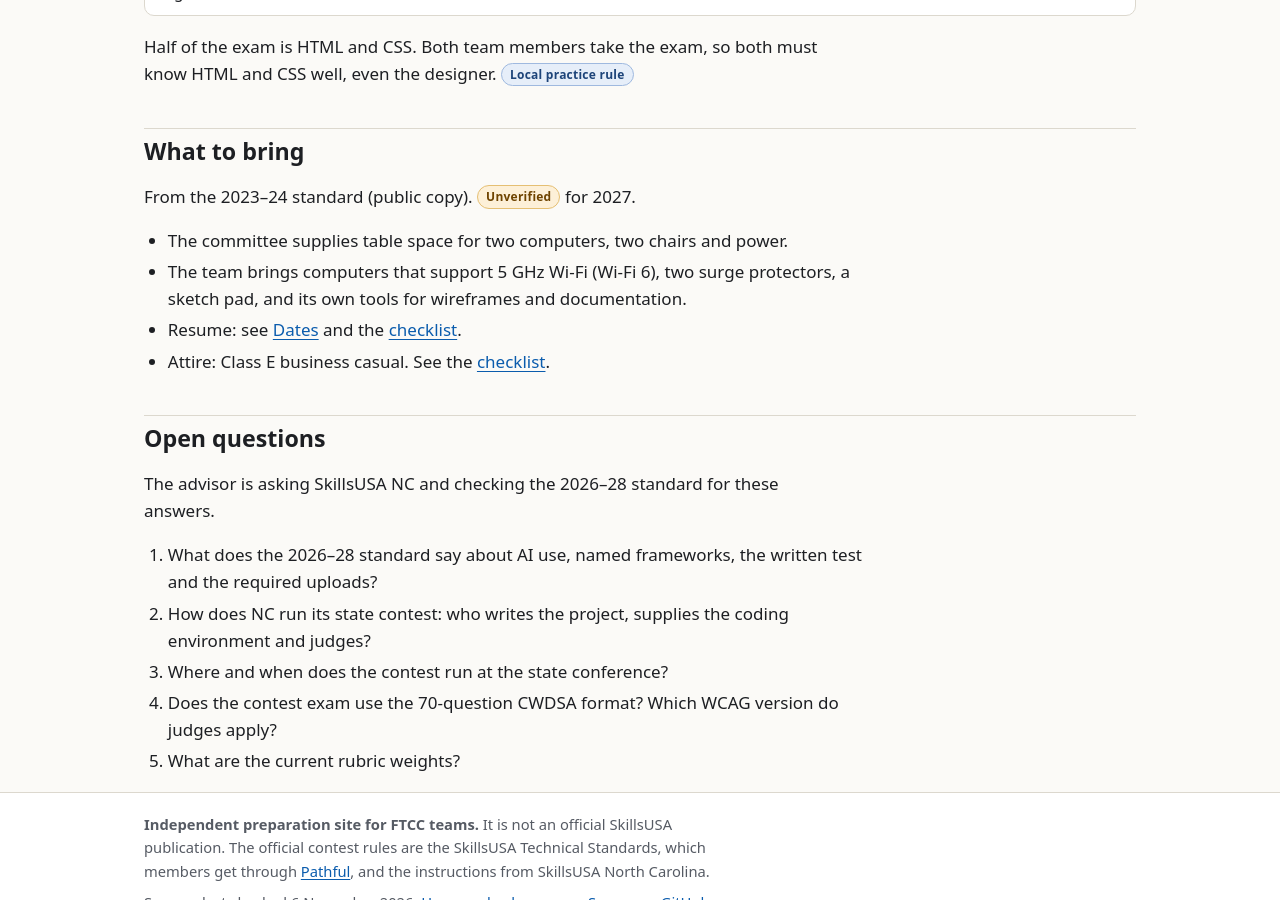
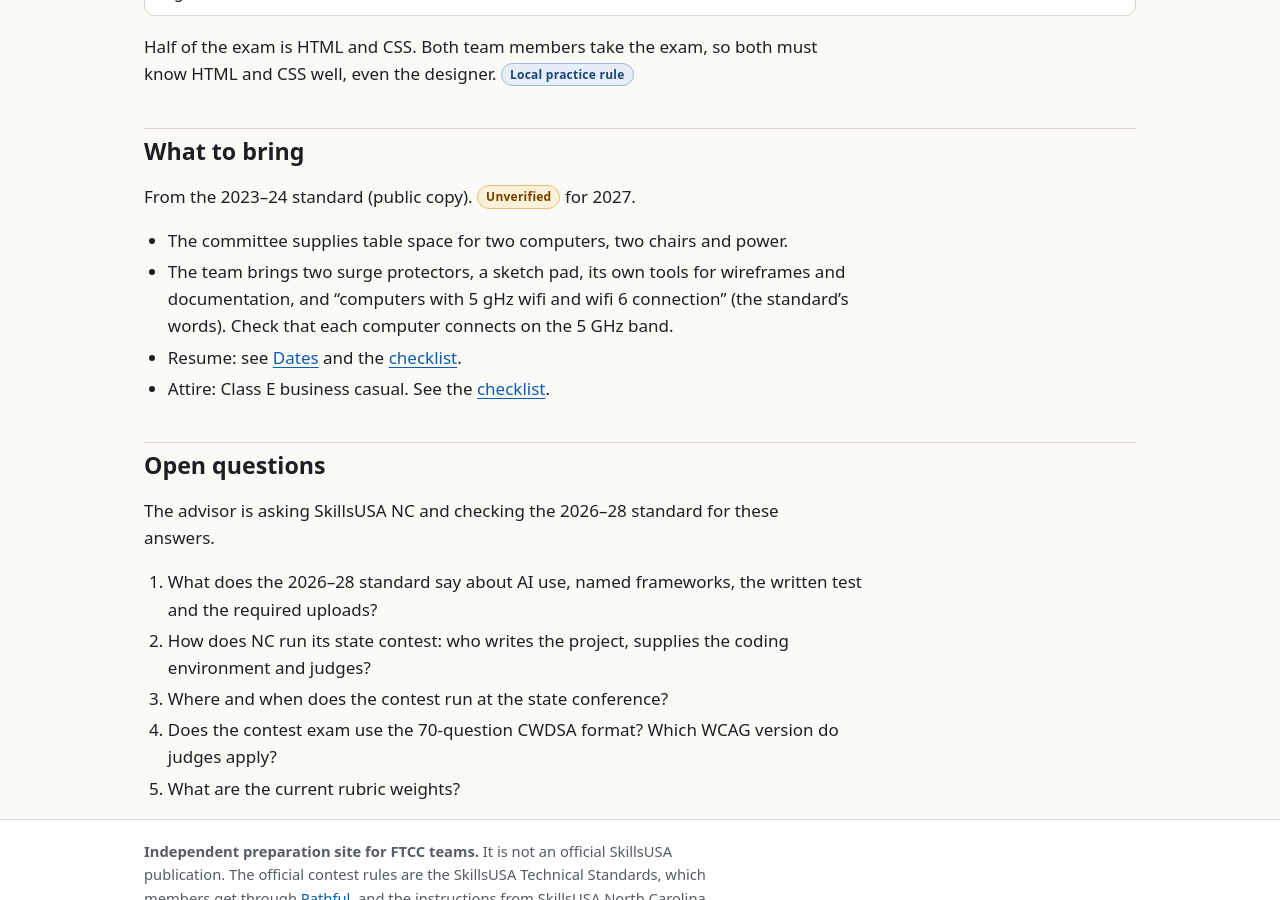
Before and after one commit to norrisaftcc/project-skillsusa, a Jekyll site: the page built from docs/web-design.md, in a window 1280 px wide and 900 px high, scrolled down 3211 px. Built offline with Jekyll 4.4.1, drawn with Linux system fonts in a browser that asks for light colours.

Commit message:
Fix five review findings on the Pages site (#6)
Save scorecard evidence notes with the scores. Mark attire, the
reference manual and the Wi-Fi item Unverified for 2027 on the
checklist. Give the Computer Programming scoring criteria their
source and status. Quote the 2023-24 standard on Wi-Fi.

Co-Authored-By: Claude Opus 5.5 <noreply@anthropic.com>
Claude-Session: https://claude.ai/code/session_01G7bpGerXKS3gEfTyQjaRom

```diff
--- a/docs/assets/site.js
+++ b/docs/assets/site.js
@@ -144,11 +144,22 @@
     });
     update();
 
+    // The evidence notes are saved with the scores, so a restored card keeps its reasons.
+    var notes = root.querySelector("textarea");
+    if (notes) {
+      if (typeof state.notes === "string") notes.value = state.notes;
+      notes.addEventListener("input", function () {
+        state.notes = notes.value;
+        store.set(key, state);
+      });
+    }
+
     var reset = document.querySelector("[data-score-reset]");
     if (reset) reset.addEventListener("click", function () {
       state = {};
       store.set(key, state);
       inputs.forEach(function (i) { i.value = ""; });
+      if (notes) notes.value = "";
       update();
     });
 
--- a/docs/checklist.html
+++ b/docs/checklist.html
@@ -33,7 +33,7 @@ description: Readiness checklist for FTCC SkillsUSA competitors and coaches, 202
 <p>NC gives a <a href="https://www.skillsusanc.org/competition-guidelines">resume guide, a template and a college sample</a>. The 2023–24 Web Design standard set a 10-point penalty for a missing national resume <span class="status status-unverified">Unverified</span> for 2027.</p>
 
 <h2 id="attire">Attire</h2>
-<p>Class E business casual. <span class="status status-confirmed">Confirmed</span> (<a href="https://resources.finalsite.net/images/v1700063899/gcitorg/xarycrundehj64ktd4ef/WebDesignandDevelopment2023-24.pdf">2023–24 standard</a>, <a href="https://www.skillsusanc.org/state-conference-information">NC 2026 information</a>). Wear it to orientation, the contest, and the opening and awards ceremonies.</p>
+<p>Class E business casual. <span class="status status-confirmed">Confirmed</span> for 2026 and earlier; <span class="status status-unverified">Unverified</span> for 2027 (sources: <a href="https://resources.finalsite.net/images/v1700063899/gcitorg/xarycrundehj64ktd4ef/WebDesignandDevelopment2023-24.pdf">2023–24 standard</a>, <a href="https://resources.finalsite.net/images/v1731606870/mntechnologycom/zuf7qkvhzy47udu1mk51/ComputerProgramming2024-26.pdf">2024–26 Computer Programming standard</a>, <a href="https://www.skillsusanc.org/state-conference-information">NC 2026 information</a>). Wear it to orientation, the contest, and the opening and awards ceremonies.</p>
 <ul class="check-group">
   <li><label><input type="checkbox" data-id="polo"><span><span class="check-text">Official white SkillsUSA polo shirt. (At NC state, a white polo without the logo is allowed. Cover any school or business logo.)</span><span class="check-who">Competitor</span></span></label></li>
   <li><label><input type="checkbox" data-id="slacks"><span><span class="check-text">Black dress slacks, or a black dress skirt of knee length or longer.</span><span class="check-who">Competitor</span></span></label></li>
@@ -43,9 +43,9 @@ description: Readiness checklist for FTCC SkillsUSA competitors and coaches, 202
 <h2 id="equipment">Equipment</h2>
 <ul class="check-group">
   <li><label><input type="checkbox" data-id="computer"><span><span class="check-text">My contest computer works away from campus, with no school network locks.</span><span class="check-who">Competitor</span></span></label></li>
-  <li><label><input type="checkbox" data-id="wifi"><span><span class="check-text">Web Design: our computers connect to 5 GHz Wi-Fi.</span><span class="check-who">Web Design competitors</span></span></label></li>
+  <li><label><input type="checkbox" data-id="wifi"><span><span class="check-text">Web Design: our computers connect on the 5 GHz Wi-Fi band. The 2023–24 standard also names a Wi-Fi 6 connection. <span class="status status-unverified">Unverified</span> for 2027 (<a href="{{ '/web-design/#what-to-bring' | relative_url }}">what to bring</a>)</span><span class="check-who">Web Design competitors</span></span></label></li>
   <li><label><input type="checkbox" data-id="offline"><span><span class="check-text">Computer Programming: my software is licensed, installed and runs offline. I have admin rights.</span><span class="check-who">Computer Programming competitors</span></span></label></li>
-  <li><label><input type="checkbox" data-id="kit"><span><span class="check-text">Surge protector(s), chargers, pens or pencils, paper or a sketch pad. Computer Programming: one reference manual.</span><span class="check-who">Competitor</span></span></label></li>
+  <li><label><input type="checkbox" data-id="kit"><span><span class="check-text">Surge protector(s), chargers, pens or pencils, paper or a sketch pad. Computer Programming: one coding reference manual, as the 2024–26 standard allows. <span class="status status-unverified">Unverified</span> for 2027 (<a href="{{ '/computer-programming/#what-to-bring' | relative_url }}">what to bring</a>)</span><span class="check-who">Competitor</span></span></label></li>
   <li><label><input type="checkbox" data-id="phone"><span><span class="check-text">I know where to leave my phone and smartwatch. They are not allowed in the contest area.</span><span class="check-who">Competitor</span></span></label></li>
 </ul>
 
--- a/docs/practice/scorecard.html
+++ b/docs/practice/scorecard.html
@@ -57,7 +57,7 @@ description: Local 100-point practice rubric for FTCC SkillsUSA Web Design teams
 
   <div class="button-row js-only">
     <button type="button" data-score-export>Download as text</button>
-    <button type="button" class="secondary" data-score-reset>Clear scores</button>
+    <button type="button" class="secondary" data-score-reset>Clear scores and notes</button>
   </div>
 </div>
 
--- a/docs/web-design.md
+++ b/docs/web-design.md
@@ -87,7 +87,7 @@ Half of the exam is HTML and CSS. Both team members take the exam, so both must
 From the 2023–24 standard (public copy). {% include status.html s="unverified" %} for 2027.
 
 - The committee supplies table space for two computers, two chairs and power.
-- The team brings computers that support 5 GHz Wi-Fi (Wi-Fi 6), two surge protectors, a sketch pad, and its own tools for wireframes and documentation.
+- The team brings two surge protectors, a sketch pad, its own tools for wireframes and documentation, and "computers with 5 gHz wifi and wifi 6 connection" (the standard's words). Check that each computer connects on the 5 GHz band.
 - Resume: see [Dates]({{ '/dates/' | relative_url }}) and the [checklist]({{ '/checklist/' | relative_url }}).
 - Attire: Class E business casual. See the [checklist]({{ '/checklist/#attire' | relative_url }}).
 
```
Also changed, not shown: docs/computer-programming.md (+1 -1 lines).
